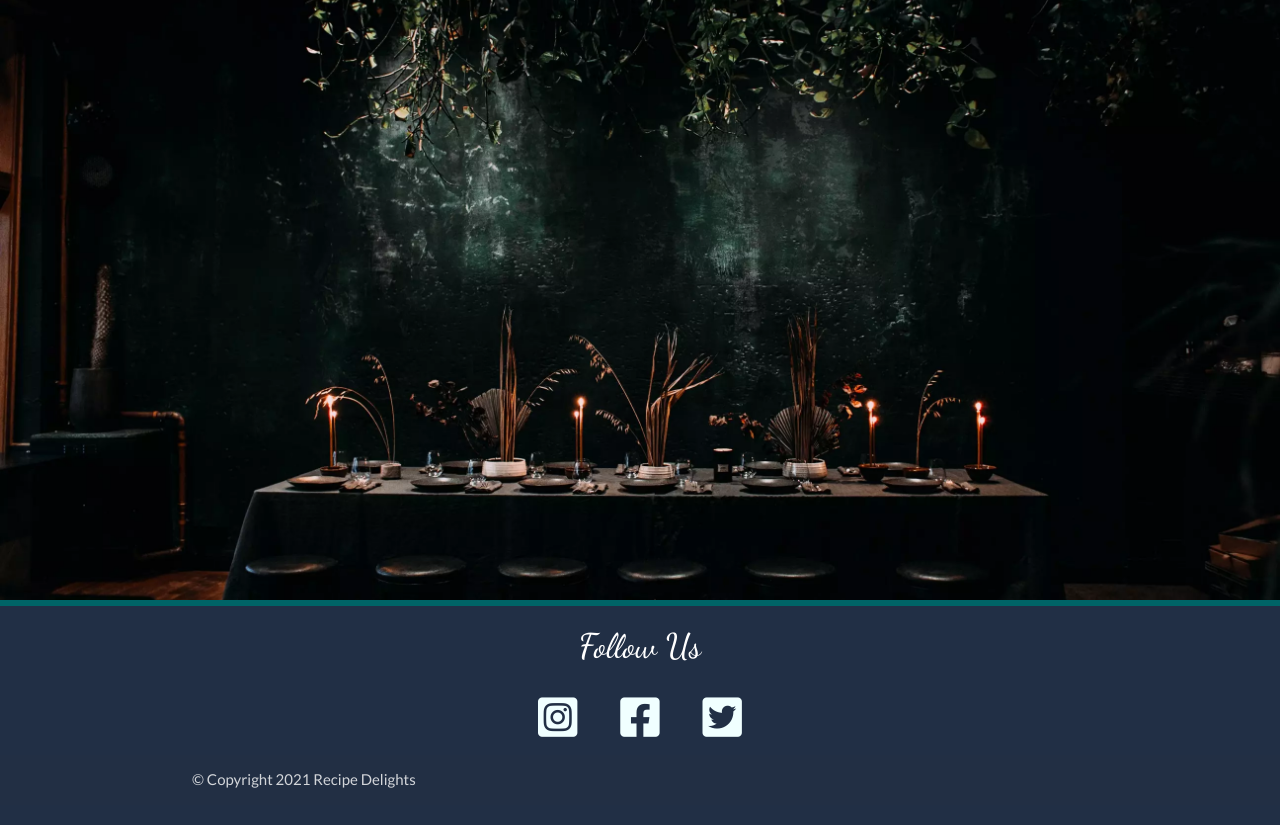
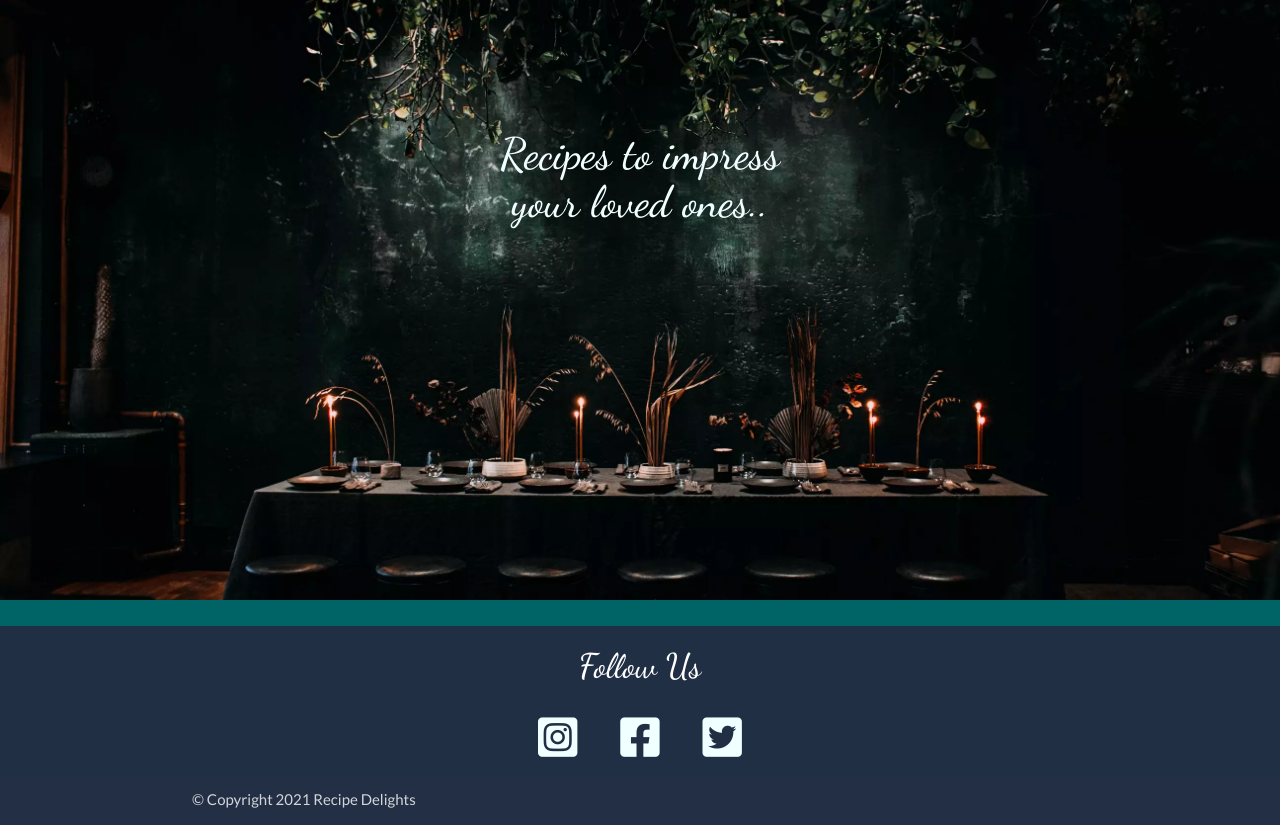
Before and after one commit to RCass172/recipe-delights, a Flask app: page / in a window 1280 px wide. Shown: the part 67-892 px from the top of the page. Before the commit the page ends 855 px from the top, so only its background shows below. Run offline with Flask 2, Linux system fonts and the light colour scheme; some libraries are stand-ins or nearby versions.

Commit message:
Add the text to hero image

```diff
--- a/static/css/style.css
+++ b/static/css/style.css
@@ -22,8 +22,18 @@ main {
     object-fit: cover;
     width: 100%;
     height: 75vh;
+    position: relative;
 }
 
+.hero-text {
+    position: absolute;
+    color: azure;
+    z-index: 1;
+    top: 30%;
+    left: 50%;
+    transform: translate(-50%, -50%);
+    text-align: center;
+}
 
 /*----- Navbar -------*/
 
--- a/templates/index.html
+++ b/templates/index.html
@@ -1,9 +1,16 @@
 {% extends "base.html" %}
 {% block content %}
 
-    <!-- Hero image -->
+<!-- Hero image -->
     <div>
-        <img class="hero-img" src="{{url_for ('static', filename='images/hero-img.webp')}}" alt="table setting">
+        <div class="row">
+            <div class="hero-text">
+                <h3 class="cursive-text">Recipes to impress<br>your loved ones..</h3>
+            </div>
+            <div>
+                <img class="hero-img" src="{{ url_for ('static', filename='images/hero-img.webp') }}" alt="table setting">
+            </div>
+        </div>
     </div>
 
 {% endblock %}
```
